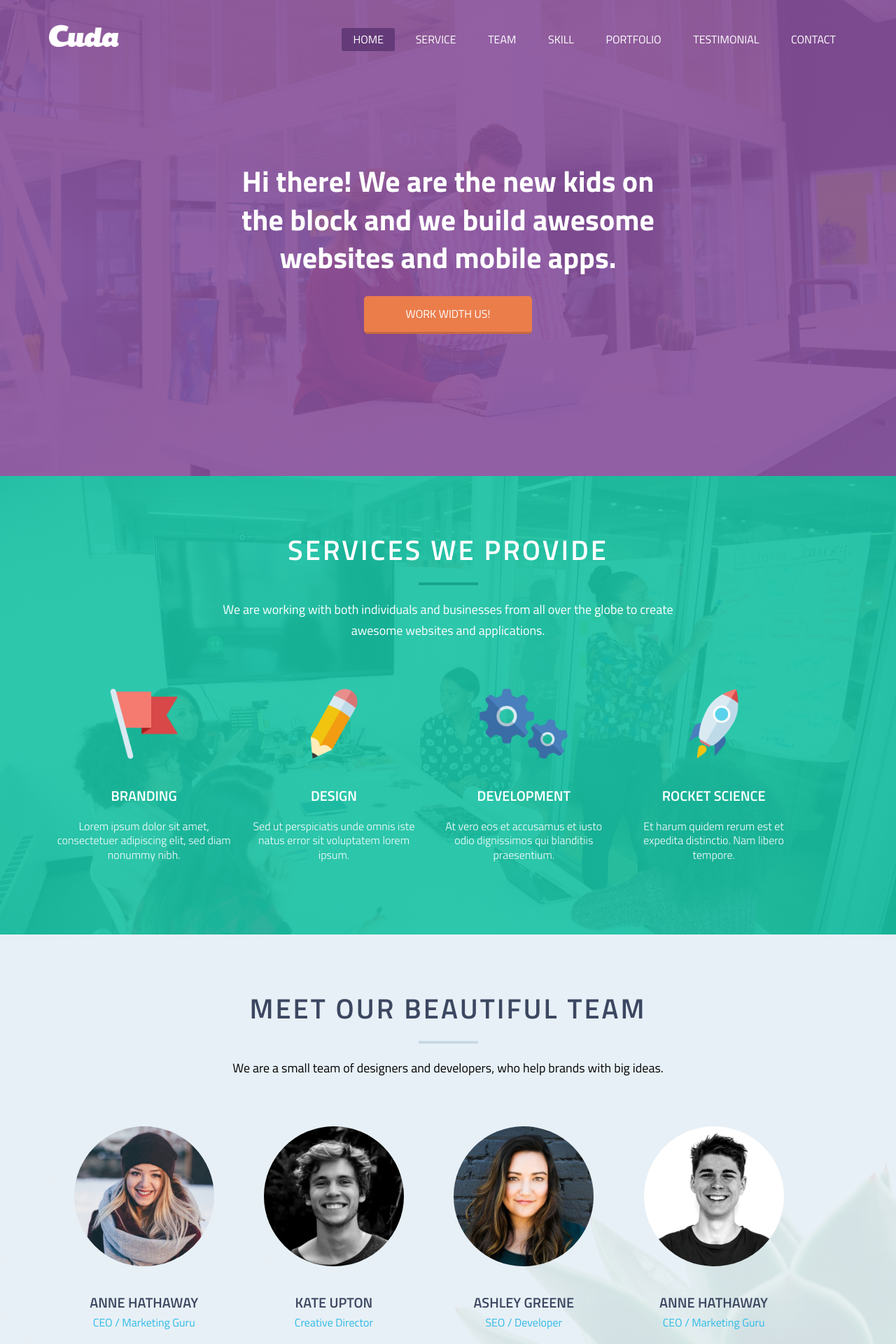
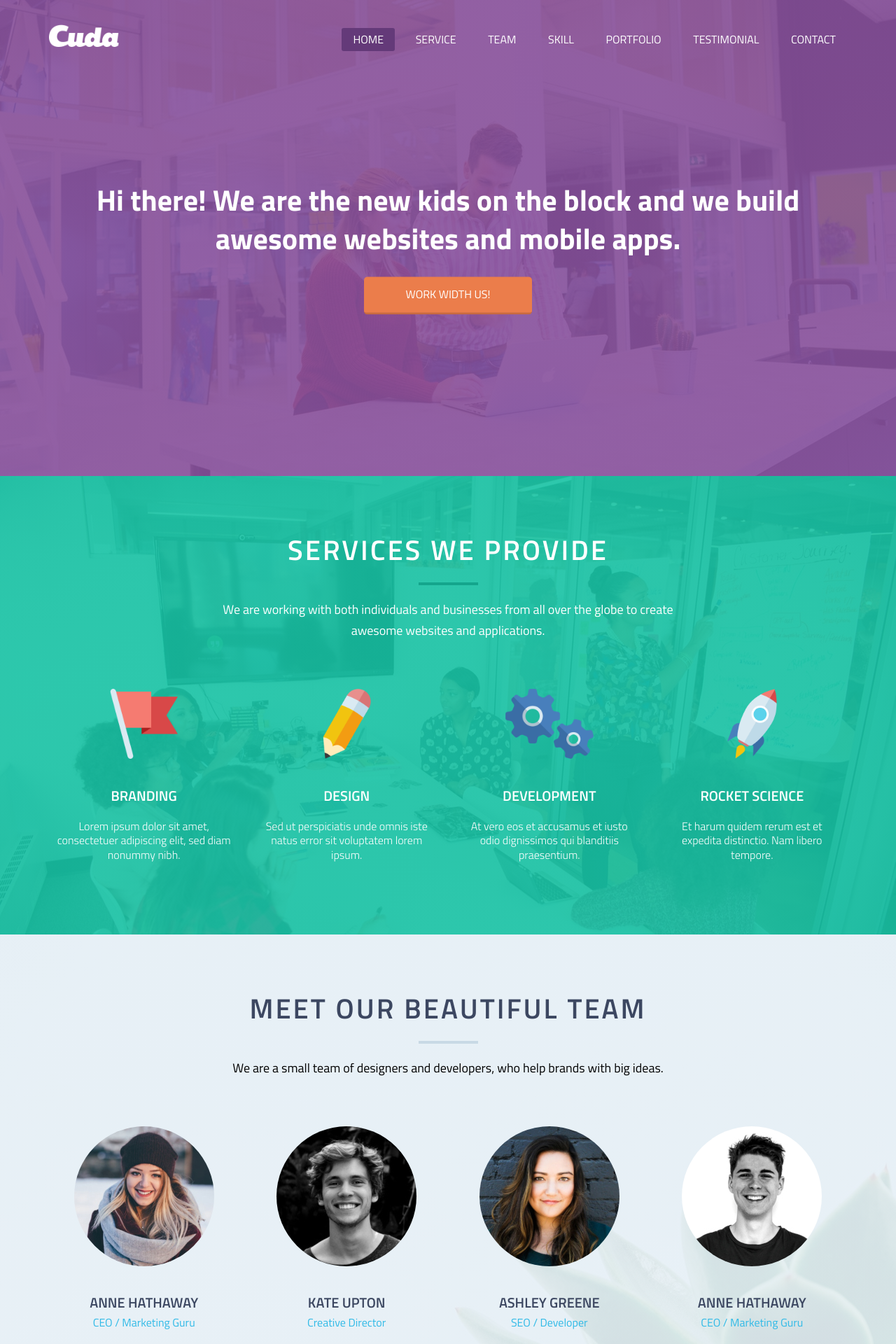
Before and after one commit to bpinazmul18/CUDA, a PHP site: page / in a window 1280 px wide. Shown: the top 1920 px of the page at 70% size. Run offline with PHP 8.4, Linux system fonts and the light colour scheme; some libraries are stand-ins or nearby versions.

Commit message:
debug .col class

```diff
--- a/index.html
+++ b/index.html
@@ -21,7 +21,7 @@
     <header id="home">
         <nav>
             <div class="row">
-                <a href="#">
+                <a href="#home">
                     <img src="resoursces/img/logo.png" alt="CUDA" class="logo">
                 </a>
                 <ul class="main-nav">
--- a/resoursces/css/style.css
+++ b/resoursces/css/style.css
@@ -130,6 +130,10 @@ header{
     float: left;
 }
 
+.hero-text-box{
+    width: 114rem;
+}
+
 /* MAIN NAVIGATION*/
 
 .main-nav{
@@ -168,6 +172,8 @@ header{
     background: rgba(100, 58, 121, 1);
 }
 
+/*STICKY NAVIGATION BAR*/
+
 .sticky{
     position: fixed;
     top: 0;
@@ -176,6 +182,7 @@ header{
     background: rgba(135, 80, 156, .9);
     padding: 1rem;
     box-shadow: 0 0.2rem 0 rgba(255, 255, 255, 0.6);
+    z-index: 99999999;
 }
 
 .sticky .logo{
@@ -389,7 +396,7 @@ svg.ui-ux circle{
     box-shadow: inset 0 .3rem .5rem rgba(60, 71, 97, .5);
 }
 
-.row .col{
+.portfolio-section .row .col{
     margin: 1% 0 1% 0;
 }
 
```
